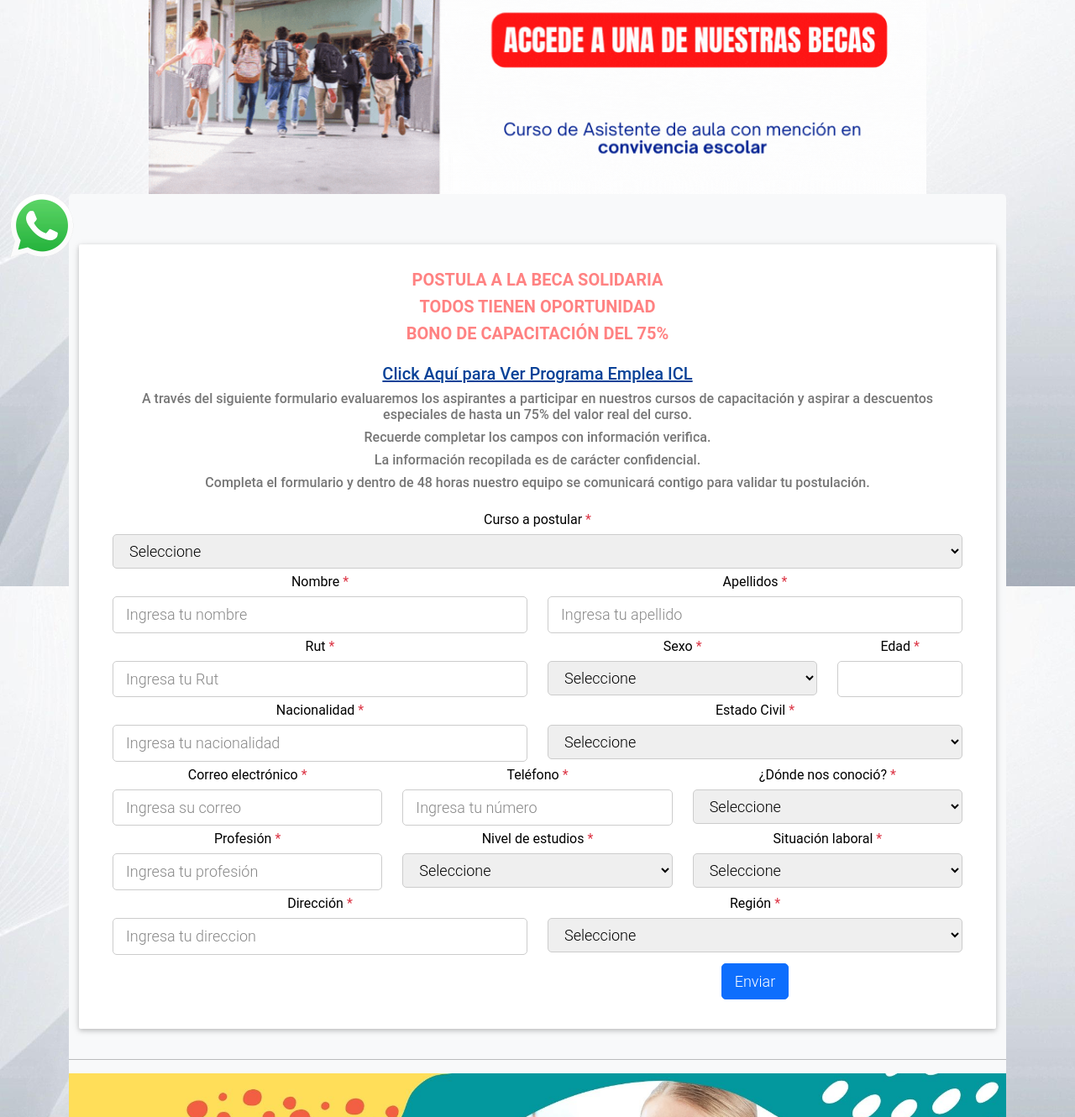
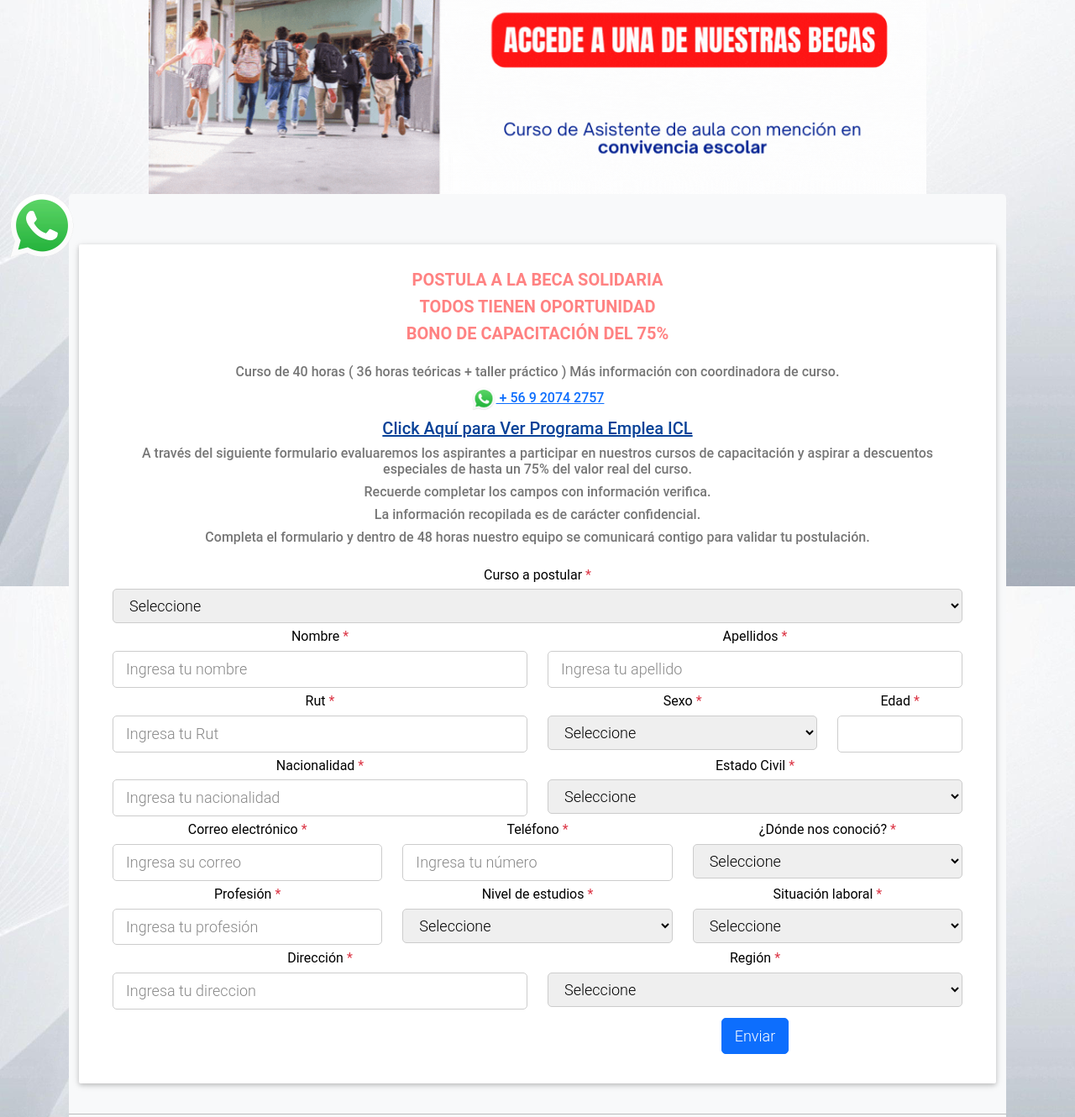
Before and after one commit to JoseSotoSanchez/Web-otec, a Flask app: page /asistente-aula in a window 1280 px wide. Shown: the part 202-1532 px from the top of the page at 84% size. Run offline with Flask 2, Linux system fonts and the light colour scheme; data that the repository does not hold is empty; some libraries are stand-ins or nearby versions.

Commit message:
modificaciones

```diff
--- a/main.py
+++ b/main.py
@@ -377,7 +377,7 @@ def aspirantes():
             with conexion.cursor() as cursor:
                 cursor.execute('SELECT DISTINCT a.id, a.nombre, a.apellido, a.rut, a.sexo, a.edad, a.nacionalidad, a.estado_civil, a.email, a.telefono, a.profesion, a.nivel_estudios, a.situacion_laboral, a.direccion, a.region, a.fecha, c.nombre AS nombreCurso, c.codigo_curso, ea.estado, u.nick, ea.id ,c.costo, a.ingreso FROM Alumno_Estado ae JOIN Alumno a ON a.id = ae.id_alumno JOIN Curso c ON a.id_curso = c.id JOIN Estado_Alumno ea ON ae.id_estado = ea.id JOIN Usuario u ON ae.id_usuario = u.id WHERE ae.id_estado = (select de.id_estado AS Id FROM Alumno_Estado de WHERE id_alumno = ae.id_alumno order by de.fecha desc limit 1) AND c.id = %s order by a.id desc;', (curso))# WHERE id = %s', (session['id'],))
                 aspirantes = cursor.fetchall()
-                cursor.execute('SELECT id, nombre, codigo_curso FROM Curso')# WHERE id = %s', (session['id'],))
+                cursor.execute('SELECT id, nombre, codigo_curso FROM Curso order by id desc')# WHERE id = %s', (session['id'],))
                 cursos = cursor.fetchall()
                 cursor.execute('SELECT nombre, codigo_curso, id FROM Curso where id = %s', (curso))# WHERE id = %s', (session['id'],))
                 datosCurso = cursor.fetchall()
@@ -400,7 +400,7 @@ def aspirantes():
                 with conexion.cursor() as cursor:
                     cursor.execute('SELECT DISTINCT a.id, a.nombre, a.apellido, a.rut, a.sexo, a.edad, a.nacionalidad, a.estado_civil, a.email, a.telefono, a.profesion, a.nivel_estudios, a.situacion_laboral, a.direccion, a.region, a.fecha, c.nombre AS nombreCurso, c.codigo_curso, ea.estado, u.nick, ea.id ,c.costo FROM Alumno_Estado ae JOIN Alumno a ON a.id = ae.id_alumno JOIN Curso c ON a.id_curso = c.id JOIN Estado_Alumno ea ON ae.id_estado = ea.id JOIN Usuario u ON ae.id_usuario = u.id WHERE ae.id_estado = (select de.id_estado AS Id FROM Alumno_Estado de WHERE id_alumno = ae.id_alumno order by de.fecha desc limit 1) AND c.id = %s order by a.id desc;', (cursoActivo))# WHERE id = %s', (session['id'],))
                     aspirantes = cursor.fetchall()
-                    cursor.execute('SELECT id, nombre, codigo_curso FROM Curso')# WHERE id = %s', (session['id'],))
+                    cursor.execute('SELECT id, nombre, codigo_curso FROM Curso order by id desc')# WHERE id = %s', (session['id'],))
                     cursos = cursor.fetchall()
                     cursor.execute('SELECT nombre, codigo_curso, id FROM Curso where id = %s', (cursoActivo))# WHERE id = %s', (session['id'],))
                     datosCurso = cursor.fetchall()
@@ -420,7 +420,7 @@ def aspirantes():
                 aspirantes = []
                 conexion = obtener_conexion()
                 with conexion.cursor() as cursor:
-                    cursor.execute('SELECT id, nombre, codigo_curso FROM Curso')# WHERE id = %s', (session['id'],))
+                    cursor.execute('SELECT id, nombre, codigo_curso FROM Curso order by id desc')# WHERE id = %s', (session['id'],))
                     cursos = cursor.fetchall()
                     cursor.execute('SELECT id, estado FROM Estado_Alumno')# WHERE id = %s', (session['id'],))
                     estados = cursor.fetchall()
--- a/templates/administracion/aspirantes.html
+++ b/templates/administracion/aspirantes.html
@@ -18,7 +18,7 @@
                             <select id="curso" name="curso" type="select">
                                 <option value="0">Seleccione curso</option>
                                 {% for row in cursos %}
-                                <option {% if selected == row[0] %} selected {% endif %} value="{{row[0]}}">{{row[1]}} / {{row[2]}}</option>
+                                <option {% if selected == row[0] %} selected {% endif %} value="{{row[0]}}">{{row[2]}} / {{row[1]}}</option>
                                 {% endfor %}
                             </select>
                             <input id="btnBuscar"class="btn-primary" type="submit" value="Buscar">
--- a/templates/cursos/asistente-aula.html
+++ b/templates/cursos/asistente-aula.html
@@ -28,6 +28,13 @@
                         <h5 class="text-center tituloRojo">POSTULA A LA BECA SOLIDARIA</h5>
                         <h5 class="text-center tituloRojo">TODOS TIENEN OPORTUNIDAD</h5>
                         <h5 class="text-center mb-4 tituloRojo">BONO DE CAPACITACIÓN DEL 75%</h5>
+                        <h6 class="text-center textogrey">Curso de 40 horas
+                            ( 36 horas teóricas + taller práctico )
+                            Más información
+                            con coordinadora de curso.</h6>
+                        <h6 class="text-center textogrey"><a href="https://api.whatsapp.com/send?phone=56920742757" target="_blank">
+                                <img style="width: 30px; height: 30px;"src="static/Imagenes/Whatsapp_icon.png" alt="wsp" class="wsp">
+                        + 56 9 2074 2757</a></h6>
                         <h5><a style="color:#084298"class="" target="_blank" href="static/Programa/programaEmplea.pdf">Click Aquí para Ver Programa Emplea ICL</a></h5>
                         <h6 class="text-center textogrey">A través del siguiente formulario evaluaremos los aspirantes a participar en nuestros cursos de capacitación y aspirar a descuentos especiales de hasta un 75% del valor real del curso.</h6>
                         <h6 class="text-center textogrey">Recuerde completar los campos con información verifica.</h6>
```
Also changed, not shown: templates/cursos/inspector-educacional.html (+7 -0 lines), static/imagenes/WhatsApp_icon.png (added).
